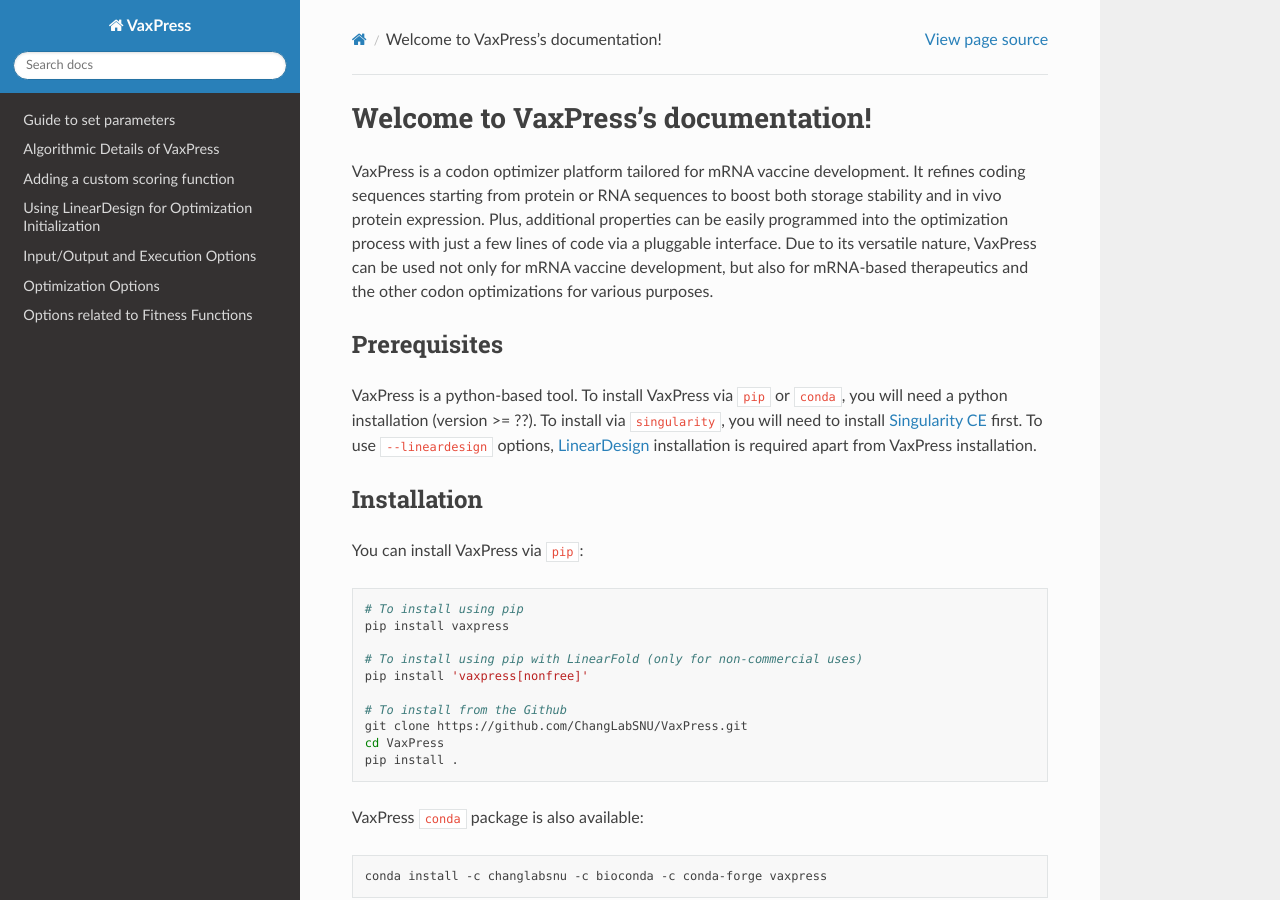
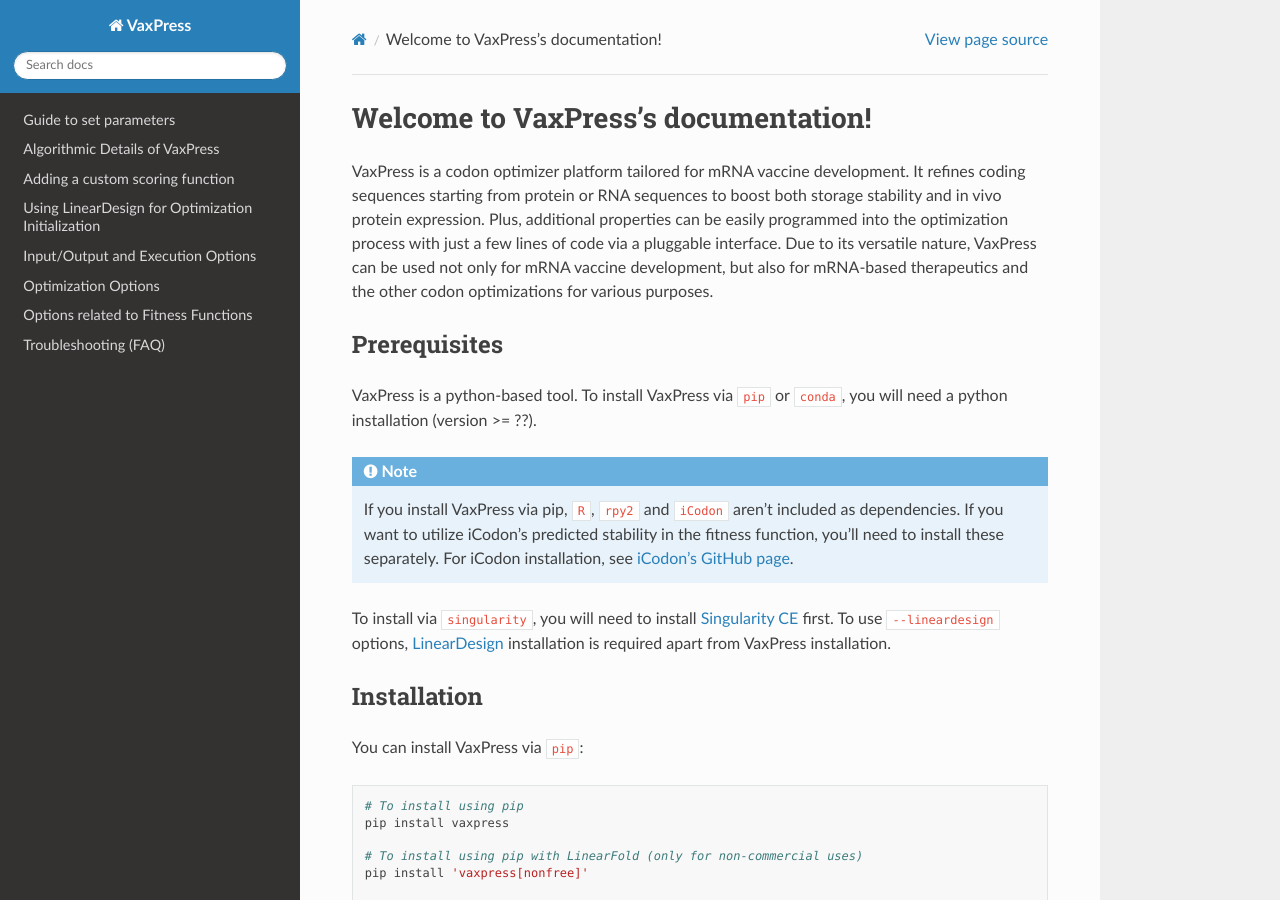
Before and after one commit to ChangLabSNU/VaxPress, a Sphinx documentation site: the page built from docs/source/index.rst, in a window 1280 px wide and 900 px high. Built offline with Sphinx 7.4.7 and the Read the Docs theme 2.0.0, drawn with Linux system fonts in a browser that asks for light colours; some of the changed text lies outside the part shown.

Commit message:
Minor change in rst documentations

```diff
--- a/docs/source/index.rst
+++ b/docs/source/index.rst
@@ -6,14 +6,22 @@
 Plus, additional properties can be easily programmed into the optimization process with just a few lines of code via a pluggable interface.
 Due to its versatile nature, VaxPress can be used not only for mRNA vaccine development, but also for mRNA-based therapeutics and the other codon optimizations for various purposes.
 
+.. _prerequisites:
 -------------
 Prerequisites
 -------------
 
 VaxPress is a python-based tool.
 To install VaxPress via ``pip`` or ``conda``, you will need a python installation (version >= ??).
+
+.. note::
+    If you install VaxPress via pip, ``R``, ``rpy2`` and ``iCodon`` aren't included as dependencies.
+    If you want to utilize iCodon's predicted stability in the fitness function, you'll need to install these separately.
+    For iCodon installation, see `iCodon's GitHub page <https://github.com/santiago1234/iCodon/>`_.
+
 To install via ``singularity``, you will need to install `Singularity CE <https://sylabs.io/singularity/>`_ first.
 To use ``--lineardesign`` options, `LinearDesign <https://github.com/LinearDesignSoftware/LinearDesign>`_ installation is required apart from VaxPress installation.
+
 
 ------------
 Installation
@@ -139,6 +147,7 @@
    execution_input_output_options
    optimization_parameters
    fitness_function_parameters
+   troubleshooting
 
 ------------------
 Indices and tables
```
Also changed, not shown: docs/source/troubleshooting.rst (added, +13 -0 lines).
